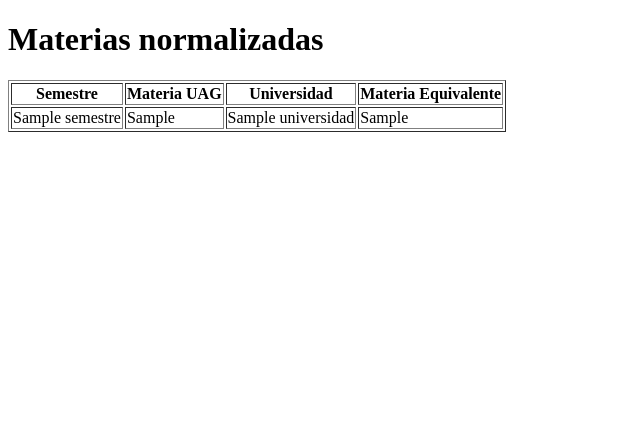
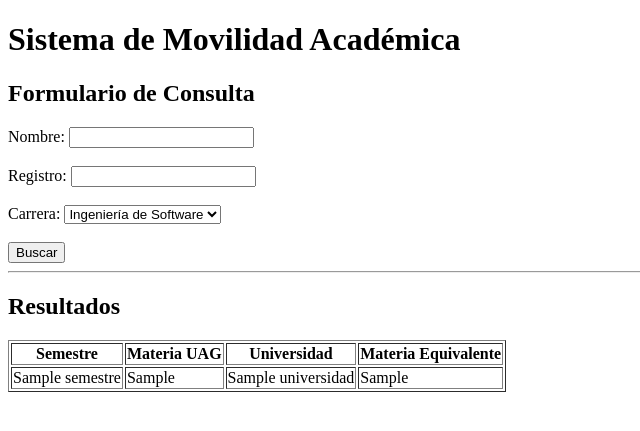
Before and after one commit to fnicole12/movilidad-academica, a Flask app: template templates/index.html in a window 1280 px wide. Shown: the top 431 px of the page, without its empty margins (0-640 px from the left). Run offline with Flask 3, Linux system fonts and the light colour scheme; the template is opened without the code that fills it: most values are stand-ins (such as "Sample title", 1, 10 or a date in 2020).

Commit message:
add basic consultation form UI

```diff
--- a/templates/index.html
+++ b/templates/index.html
@@ -6,7 +6,43 @@
 </head>
 <body>
 
-<h1>Materias normalizadas</h1>
+<h1>Sistema de Movilidad Académica</h1>
+
+<h2>Formulario de Consulta</h2>
+
+<form>
+
+    <label>Nombre:</label>
+    <input type="text" name="nombre">
+
+    <br><br>
+
+    <label>Registro:</label>
+    <input type="text" name="registro">
+
+    <br><br>
+
+    <label>Carrera:</label>
+
+    <select name="carrera">
+
+        <option value="software">
+            Ingeniería de Software
+        </option>
+
+    </select>
+
+    <br><br>
+
+    <button type="submit">
+        Buscar
+    </button>
+
+</form>
+
+<hr>
+
+<h2>Resultados</h2>
 
 <table border="1">
 
```
